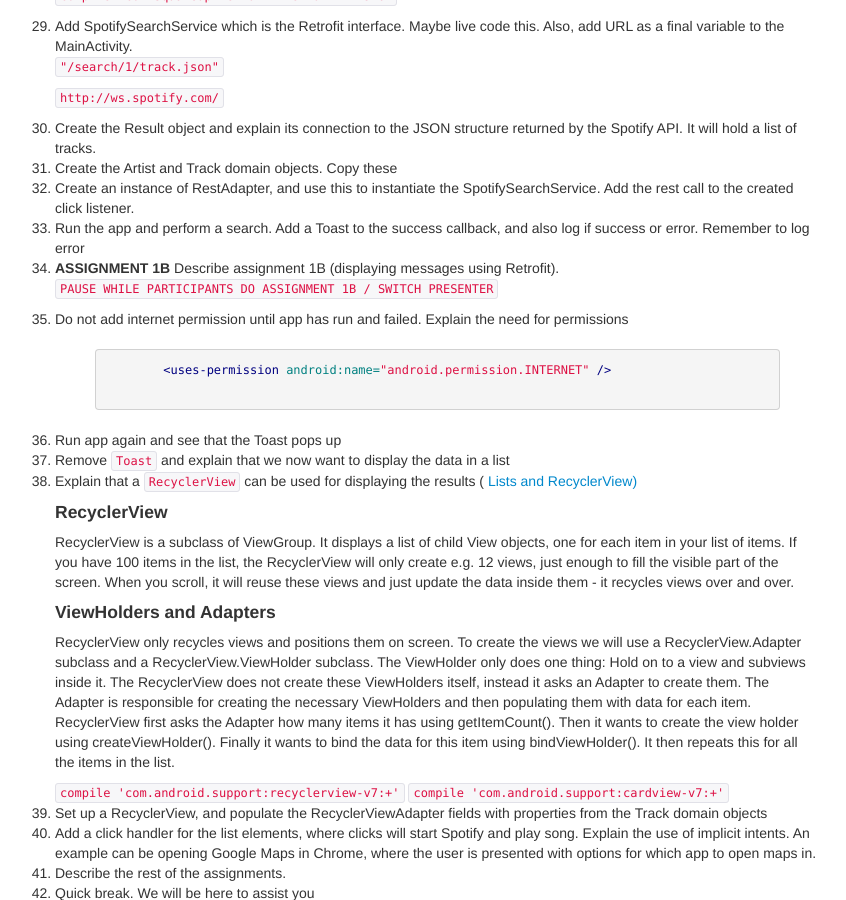
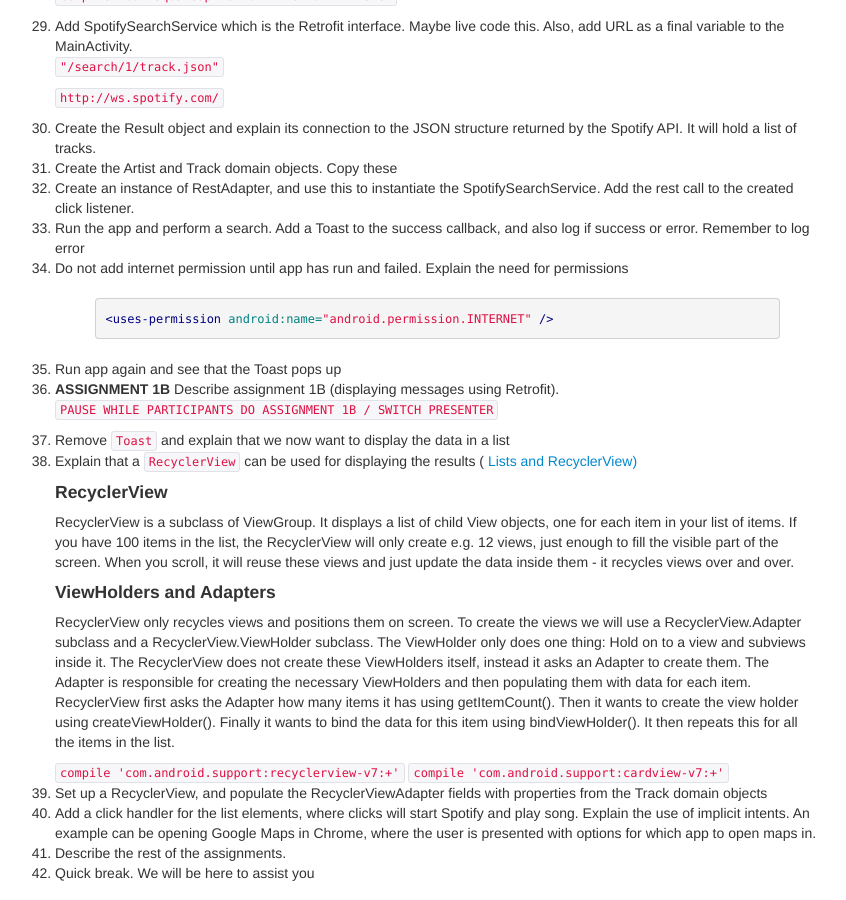
Before and after one commit to bekk/android101, a Jekyll site: the page built from docs/pages/manuscript.html, in a window 1280 px wide and 900 px high, scrolled down 1956 px. Shown: the whole window, without its empty margins (5-851 px from the left). Built offline with Jekyll 4.4.1, drawn with Linux system fonts in a browser that asks for light colours; Markdown is read by kramdown in place of the engine named in the settings.

Commit message:
Wait with assignment 1B until after explaining the permissions model

```diff
--- a/docs/pages/manuscript.html
+++ b/docs/pages/manuscript.html
@@ -79,16 +79,15 @@ title: Manuscript
     <li> Create the Artist and Track domain objects. Copy these</li>
     <li> Create an instance of RestAdapter, and use this to instantiate the SpotifySearchService. Add the rest call to the created click listener. </li>
     <li> Run the app and perform a search. Add a Toast to the success callback, and also log if success or error. Remember to log error</li>
+
+    <li>Do not add internet permission until app has run and failed. Explain the need for permissions</li>
+    {% highlight xml %}<uses-permission android:name="android.permission.INTERNET" />{% endhighlight %}
+    <li>Run app again and see that the Toast pops up</li>
+
     <li>
         <strong>ASSIGNMENT 1B</strong> Describe assignment 1B (displaying messages using Retrofit).
         <p><code>PAUSE WHILE PARTICIPANTS DO ASSIGNMENT 1B / SWITCH PRESENTER</code></p>
     </li>
-
-    <li>Do not add internet permission until app has run and failed. Explain the need for permissions</li>
-    {% highlight xml %}
-        <uses-permission android:name="android.permission.INTERNET" />
-    {% endhighlight %}
-    <li>Run app again and see that the Toast pops up</li>
 
     <li>Remove <code>Toast</code> and explain that we now want to display the data in a list </li>
     <li>
```
